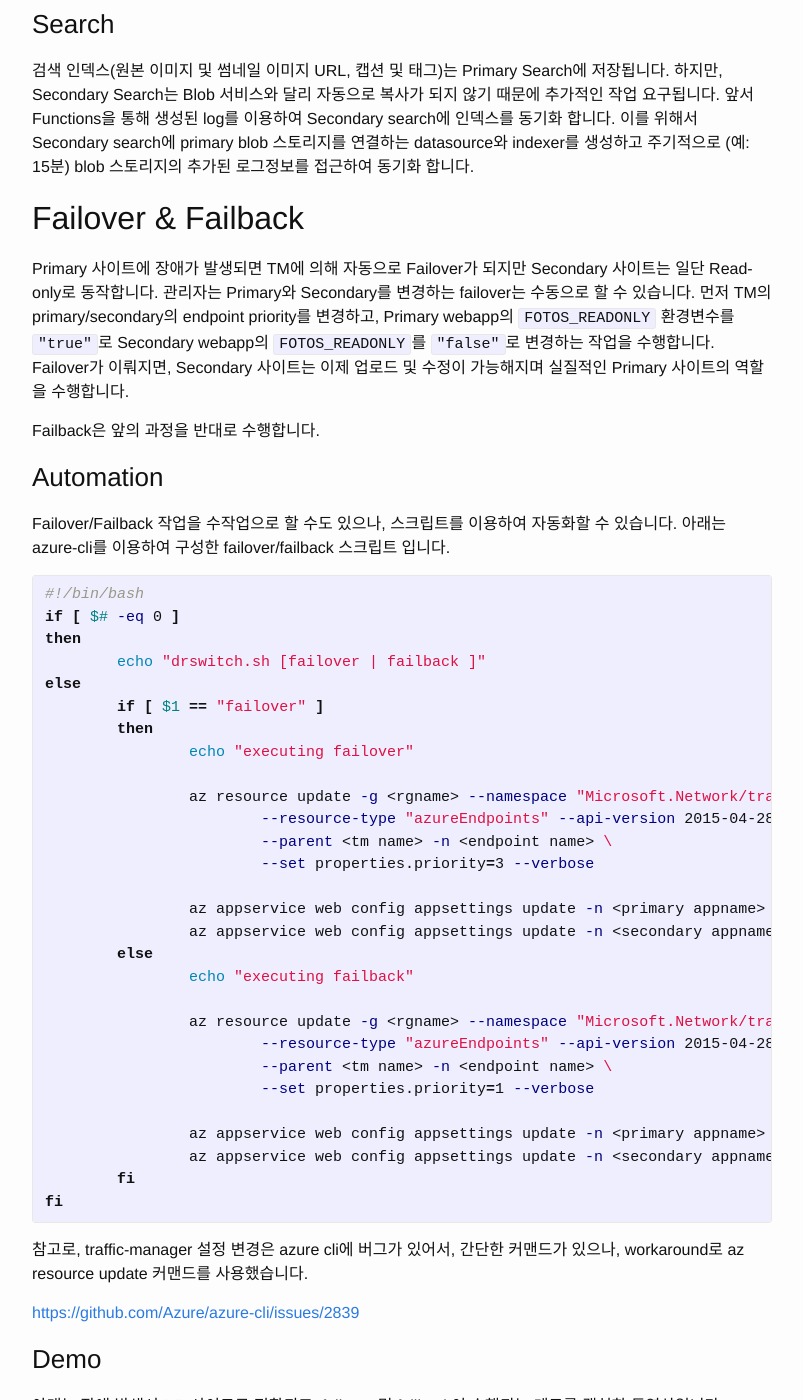
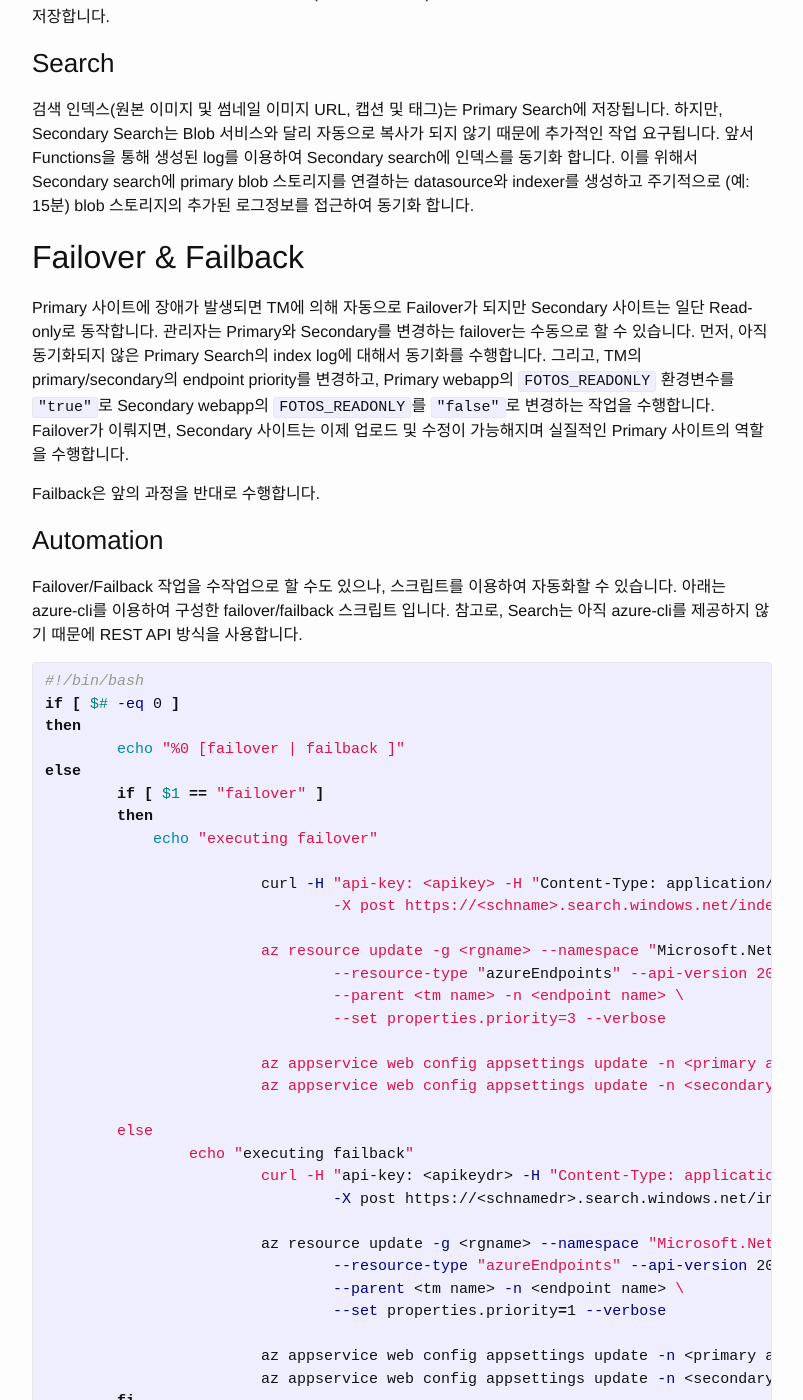
Before and after one commit to iljoong/iljoong.github.io, a Jekyll site: the page built from _posts/2017-04-01-Azure-BCDR.md, in a window 1280 px wide and 1400 px high, scrolled down 3860 px. Shown: the whole window, without its empty margins (238-1041 px from the left). Built offline with Jekyll 4.4.1, drawn with Linux system fonts in a browser that asks for light colours; some of the changed text lies outside the part shown.

Commit message:
azure-bcdr update

````diff
--- a/_posts/2017-04-01-Azure-BCDR.md
+++ b/_posts/2017-04-01-Azure-BCDR.md
@@ -90,48 +92,60 @@ BCDR을 위해서 blob 스토리지는 생성시 RA-GRS 옵션으로 생성합
 
 ## Failover & Failback
 
-Primary 사이트에 장애가 발생되면 TM에 의해 자동으로 Failover가 되지만 Secondary 사이트는 일단 Read-only로 동작합니다. 관리자는 Primary와 Secondary를 변경하는 failover는 수동으로 할 수 있습니다. 먼저 TM의 primary/secondary의 endpoint priority를 변경하고, Primary webapp의 `FOTOS_READONLY` 환경변수를 `"true"`로 Secondary webapp의 `FOTOS_READONLY`를 `"false"`로 변경하는 작업을 수행합니다. Failover가 이뤄지면, Secondary 사이트는 이제 업로드 및 수정이 가능해지며 실질적인 Primary 사이트의 역할을 수행합니다.
+Primary 사이트에 장애가 발생되면 TM에 의해 자동으로 Failover가 되지만 Secondary 사이트는 일단 Read-only로 동작합니다. 관리자는 Primary와 Secondary를 변경하는 failover는 수동으로 할 수 있습니다. 먼저, 아직 동기화되지 않은 Primary Search의 index log에 대해서 동기화를 수행합니다. 그리고, TM의 primary/secondary의 endpoint priority를 변경하고, Primary webapp의 `FOTOS_READONLY` 환경변수를 `"true"`로 Secondary webapp의 `FOTOS_READONLY`를 `"false"`로 변경하는 작업을 수행합니다. Failover가 이뤄지면, Secondary 사이트는 이제 업로드 및 수정이 가능해지며 실질적인 Primary 사이트의 역할을 수행합니다.
 
 Failback은 앞의 과정을 반대로 수행합니다.
 
 ### Automation
 
-Failover/Failback 작업을 수작업으로 할 수도 있으나, 스크립트를 이용하여 자동화할 수 있습니다. 아래는 azure-cli를 이용하여 구성한 failover/failback 스크립트 입니다.
+Failover/Failback 작업을 수작업으로 할 수도 있으나, 스크립트를 이용하여 자동화할 수 있습니다. 아래는 azure-cli를 이용하여 구성한 failover/failback 스크립트 입니다. 참고로, Search는 아직 azure-cli를 제공하지 않기 때문에 REST API 방식을 사용합니다.
 
 {% highlight bash %}
 #!/bin/bash
 if [ $# -eq 0 ]
 then
-        echo "drswitch.sh [failover | failback ]"
+        echo "%0 [failover | failback ]"
 else
         if [ $1 == "failover" ]
         then
-                echo "executing failover"
+            echo "executing failover"
 
-		az resource update -g <rgname> --namespace "Microsoft.Network/trafficManagerProfiles" \
-			--resource-type "azureEndpoints" --api-version 2015-04-28-preview \
-			--parent <tm name> -n <endpoint name> \
-			--set properties.priority=3 --verbose
+			curl -H "api-key: <apikey> -H "Content-Type: application/json" -v \
+				-X post https://<schname>.search.windows.net/indexers/fotos-json-indexer/run?api-version=2016-09-01
 
-		az appservice web config appsettings update -n <primary appname> -g <rgname> --settings FOTOS_READONLY=true
-		az appservice web config appsettings update -n <secondary appname> -g <rgname-dr> --settings FOTOS_READONLY=false
+			az resource update -g <rgname> --namespace "Microsoft.Network/trafficManagerProfiles" \
+				--resource-type "azureEndpoints" --api-version 2015-04-28-preview \
+				--parent <tm name> -n <endpoint name> \
+				--set properties.priority=3 --verbose
+
+			az appservice web config appsettings update -n <primary appname> -g <rgname> --settings FOTOS_READONLY=true
+			az appservice web config appsettings update -n <secondary appname> -g <rgname-dr> --settings FOTOS_READONLY=false
+
         else
-                echo "executing failback"
+        	echo "executing failback"
+			curl -H "api-key: <apikeydr> -H "Content-Type: application/json" -v \
+				-X post https://<schnamedr>.search.windows.net/indexers/fotos-json-indexer/run?api-version=2016-09-01
 
-		az resource update -g <rgname> --namespace "Microsoft.Network/trafficManagerProfiles" \
-			--resource-type "azureEndpoints" --api-version 2015-04-28-preview \
-			--parent <tm name> -n <endpoint name> \
-			--set properties.priority=1 --verbose
+			az resource update -g <rgname> --namespace "Microsoft.Network/trafficManagerProfiles" \
+				--resource-type "azureEndpoints" --api-version 2015-04-28-preview \
+				--parent <tm name> -n <endpoint name> \
+				--set properties.priority=1 --verbose
 
-		az appservice web config appsettings update -n <primary appname> -g <rgname> --settings FOTOS_READONLY=false
-		az appservice web config appsettings update -n <secondary appname> -g <rgname-dr> --settings FOTOS_READONLY=true
+			az appservice web config appsettings update -n <primary appname> -g <rgname> --settings FOTOS_READONLY=false
+			az appservice web config appsettings update -n <secondary appname> -g <rgname-dr> --settings FOTOS_READONLY=true
         fi
 fi
 {% endhighlight %}
 
-참고로, traffic-manager 설정 변경은 azure cli에 버그가 있어서, 간단한 커맨드가 있으나, workaround로 az resource update 커맨드를 사용했습니다.
+아쉽게도, traffic-manager 설정 변경은 azure cli에 버그가 있어서, 간단한 커맨드가 있으나, workaround로 az resource update 커맨드를 사용했습니다.
 
 [https://github.com/Azure/azure-cli/issues/2839](https://github.com/Azure/azure-cli/issues/2839)
+
+*update*: azure-cli 버그는 곧 수정될 예정이고, 아래와 같이 사용하면 됩니다.
+
+```
+az network traffic-manager endpoint update -g <rgname> --profile-name <tm name> --name <enpoint name> --priority 3 --type "Microsoft.Network/trafficManagerProfiles/azureEndpoints"
+```
 
 ### Demo
 
````
Also changed, not shown: other parts of _posts/2017-04-01-Azure-BCDR.md (+2 -0 lines).
